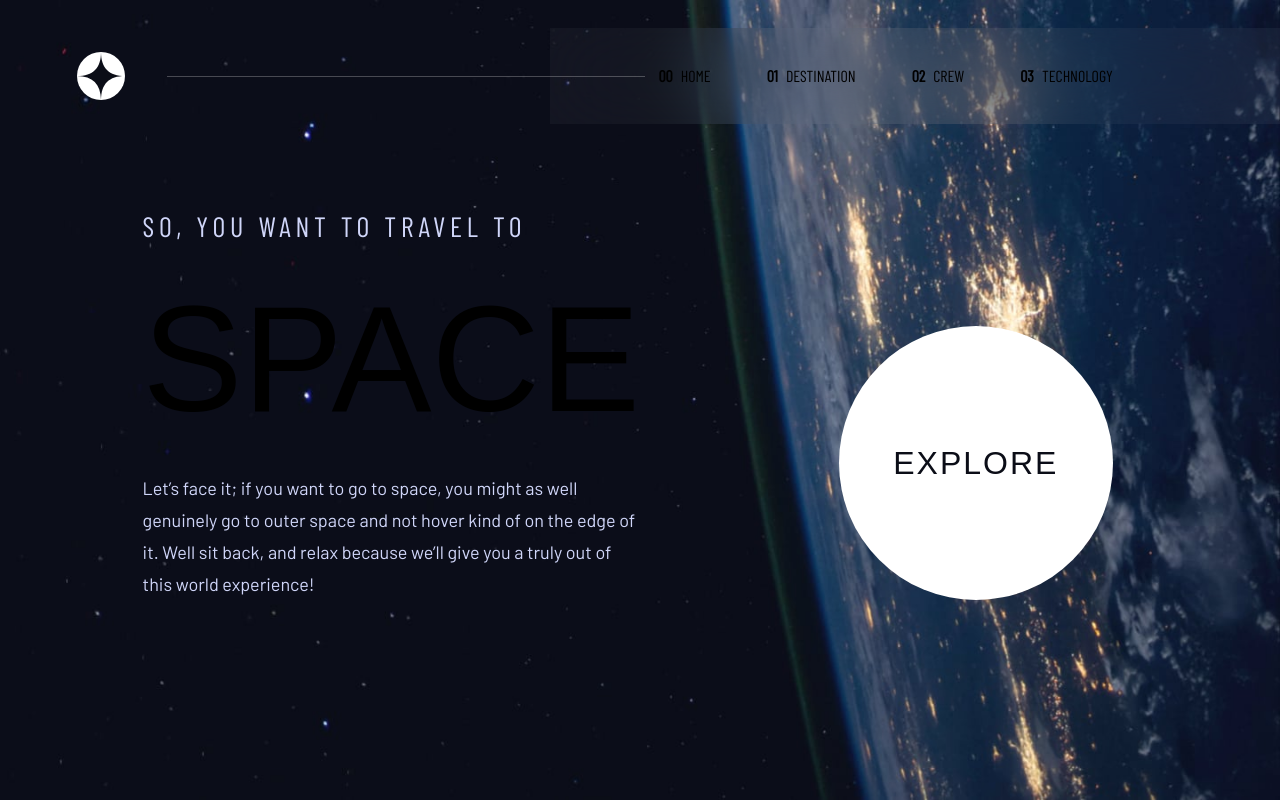
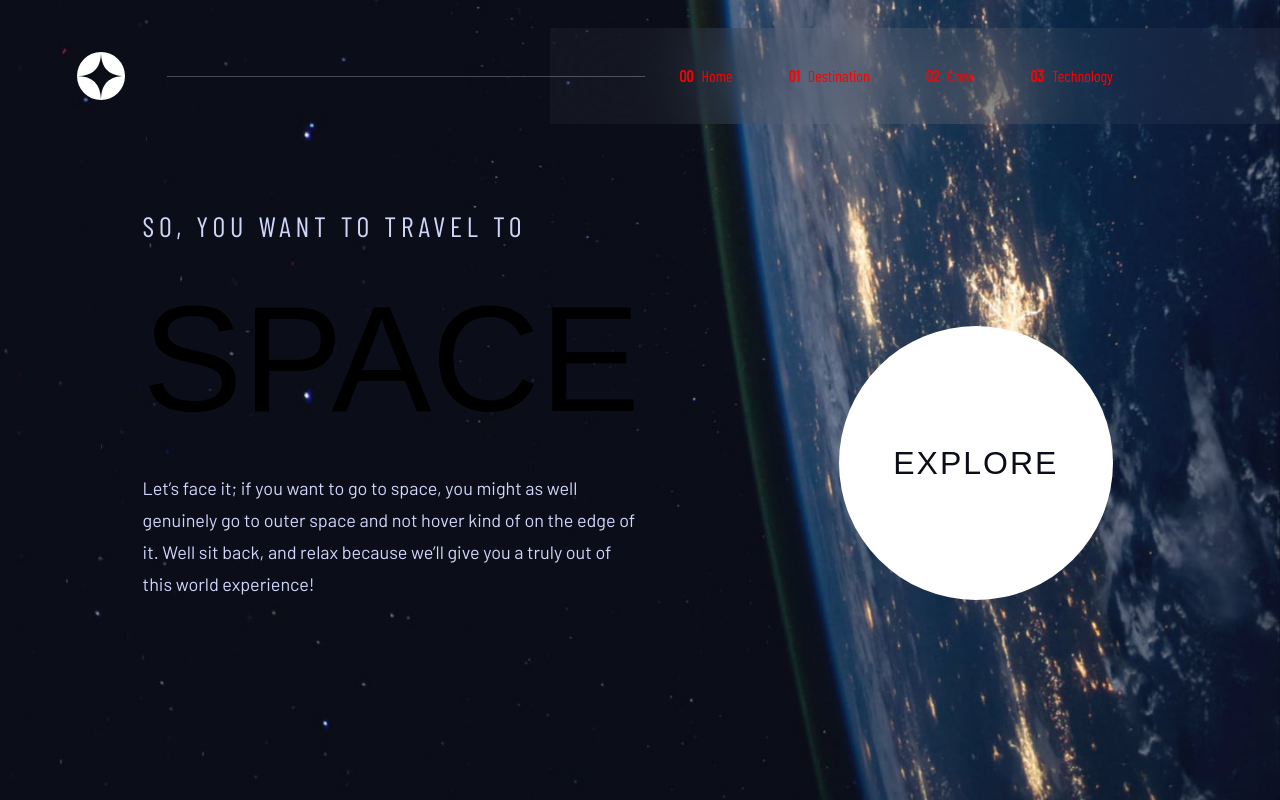
Before and after one commit to jdubcodes/fem-space-tourism, a Next.js app: page / in a window 1280 px wide. Built offline with nearby package versions, Linux system fonts and the light colour scheme; a web font is replaced by a local one.

Commit message:
Start working on active state for nav menu items

```diff
--- a/src/app/components/Navbar.jsx
+++ b/src/app/components/Navbar.jsx
@@ -1,10 +1,17 @@
+'use client'
+
 import Image from 'next/image'
 import Link from 'next/link'
+import { useRouter } from 'next/navigation'
 import { barlowCondensed } from '../fonts'
 
 import menuItems from '../../../config/menuItems'
 
 export default function Navbar() {
+  const router = useRouter()
+
+  console.log(router.pathname)
+
   return (
     <nav
       className={`${barlowCondensed.className} pt-16 px-[3rem] md:px-[6rem] lg:px-[10.45rem]`}
@@ -15,11 +22,15 @@ export default function Navbar() {
       <div className='flex items-center justify-end xl:justify-between max-w-[69.125rem] mx-auto'>
         <span className='left-0 w-[478px] h-[0.0625rem] bg-white opacity-[0.2515] z-20 hidden xl:inline'></span>
         <ul className='flex gap-14 text-lg z-20'>
-          {menuItems.map((item) => (
-            <li>
+          {menuItems.map((item, index) => (
+            <li key={index}>
               <Link
                 href={item.path}
-                className='pb-9 border-b-[3px] border-hidden border-[#979797] hover:border-solid ease-out uppercase'
+                className={
+                  router.pathname == '/'
+                    ? 'active'
+                    : 'pb-9 border-b-[3px] border-hidden border-[#979797] hover:border-solid ease-out uppercase'
+                }
               >
                 <span className='font-bold mr-2 hidden xl:inline'>
                   {item.number}
--- a/src/app/globals.css
+++ b/src/app/globals.css
@@ -62,6 +62,10 @@
     background: rgba(255, 255, 255, 0.04);
     backdrop-filter: blur(40.774227142333984px);
   }
+
+  .active {
+    color: red;
+  }
 }
 
 * {
```
